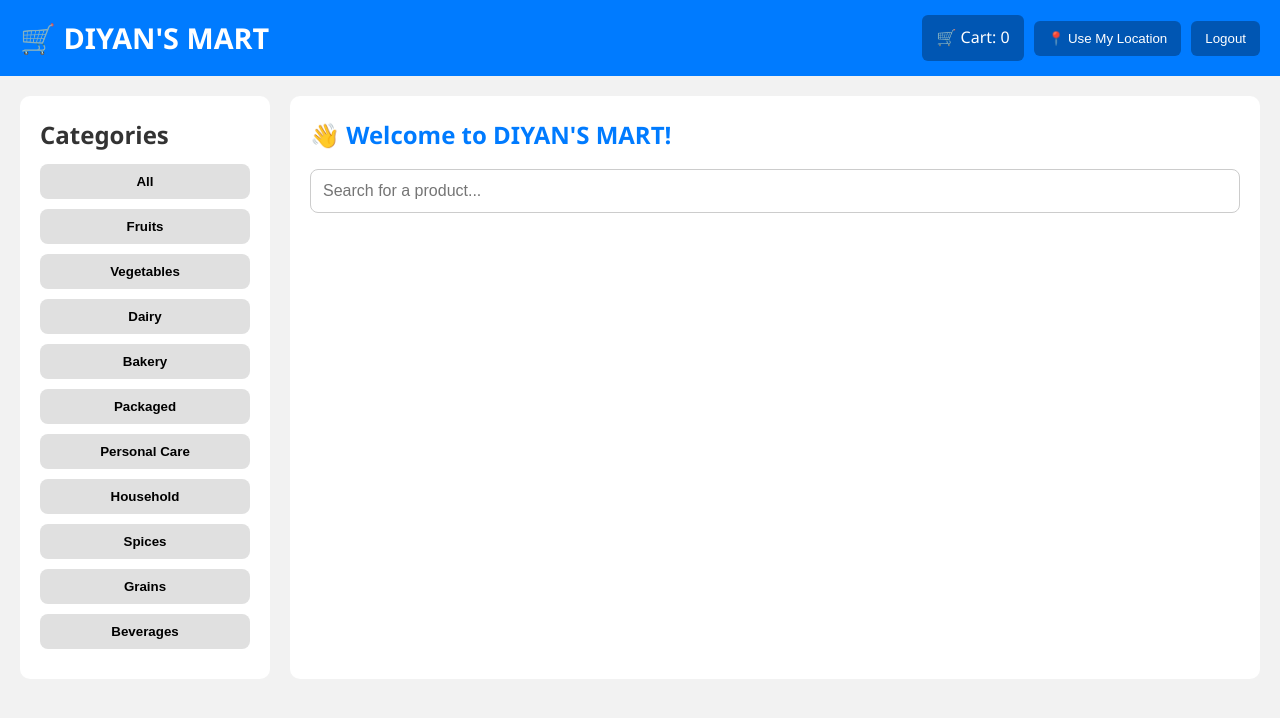
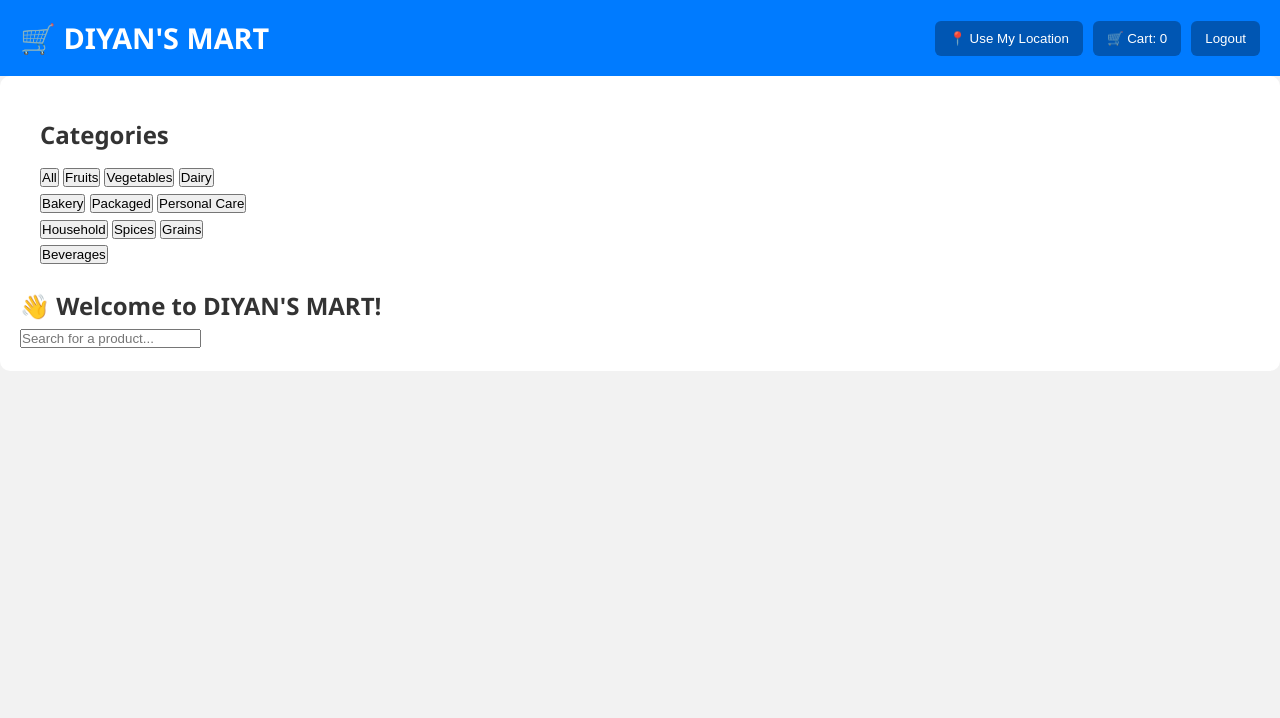
Before and after one commit to MallaBhavya21/DIYAN-S-MART, a plain HTML site: page index.html in a window 1280 px wide. Drawn offline with Linux system fonts and the light colour scheme.

Commit message:
Update index.html

```diff
--- a/index.html
+++ b/index.html
@@ -4,48 +4,44 @@
   <meta charset="UTF-8" />
   <meta name="viewport" content="width=device-width, initial-scale=1.0"/>
   <title>DIYAN'S MART</title>
-  <link rel="stylesheet" href="style.css" />
+  <link rel="stylesheet" href="style.css"/>
 </head>
 <body>
   <header>
     <h1>🛒 DIYAN'S MART</h1>
     <div class="header-buttons">
-      <a href="cart.html" class="cart-link">🛒 Cart: <span id="cart-count">0</span></a>
-      <button id="location-btn">📍 Use My Location</button>
-      <button id="logout-btn">Logout</button>
+      <button onclick="useLocation()">📍 Use My Location</button>
+      <button onclick="location.href='cart.html'">🛒 Cart: <span id="cart-count">0</span></button>
+      <button onclick="logout()">Logout</button>
     </div>
   </header>
 
-  <div class="container">
-    <aside>
+  <main>
+    <aside class="sidebar">
       <h2>Categories</h2>
-      <div id="filters">
-        <button class="category-btn" data-category="all">All</button>
-        <button class="category-btn" data-category="fruits">Fruits</button>
-        <button class="category-btn" data-category="vegetables">Vegetables</button>
-        <button class="category-btn" data-category="dairy">Dairy</button>
-        <button class="category-btn" data-category="bakery">Bakery</button>
-        <button class="category-btn" data-category="packaged">Packaged</button>
-        <button class="category-btn" data-category="personal">Personal Care</button>
-        <button class="category-btn" data-category="household">Household</button>
-        <button class="category-btn" data-category="spices">Spices</button>
-        <button class="category-btn" data-category="grains">Grains</button>
-        <button class="category-btn" data-category="beverages">Beverages</button>
+      <div class="categories">
+        <button onclick="filterCategory('all')">All</button>
+        <button onclick="filterCategory('fruits')">Fruits</button>
+        <button onclick="filterCategory('vegetables')">Vegetables</button>
+        <button onclick="filterCategory('dairy')">Dairy</button>
+        <button onclick="filterCategory('bakery')">Bakery</button>
+        <button onclick="filterCategory('packaged')">Packaged</button>
+        <button onclick="filterCategory('personal care')">Personal Care</button>
+        <button onclick="filterCategory('household')">Household</button>
+        <button onclick="filterCategory('spices')">Spices</button>
+        <button onclick="filterCategory('grains')">Grains</button>
+        <button onclick="filterCategory('beverages')">Beverages</button>
       </div>
     </aside>
 
-    <main>
-      <h2 class="welcome">👋 Welcome to <span>DIYAN'S MART</span>!</h2>
-      <input
-        type="text"
-        id="search-bar"
-        placeholder="Search for a product..."
-      />
-      <p id="location-output"></p>
-      <div id="product-list" class="grid"></div>
-    </main>
-  </div>
+    <section class="content">
+      <h2>👋 Welcome to DIYAN'S MART!</h2>
+      <input type="text" id="search" placeholder="Search for a product..." oninput="searchProducts()" />
+      <div id="product-list" class="product-list"></div>
+    </section>
+  </main>
 
-  <script type="module" src="script.js"></script>
+  <script src="products.js"></script>
+  <script src="script.js"></script>
 </body>
 </html>
```
